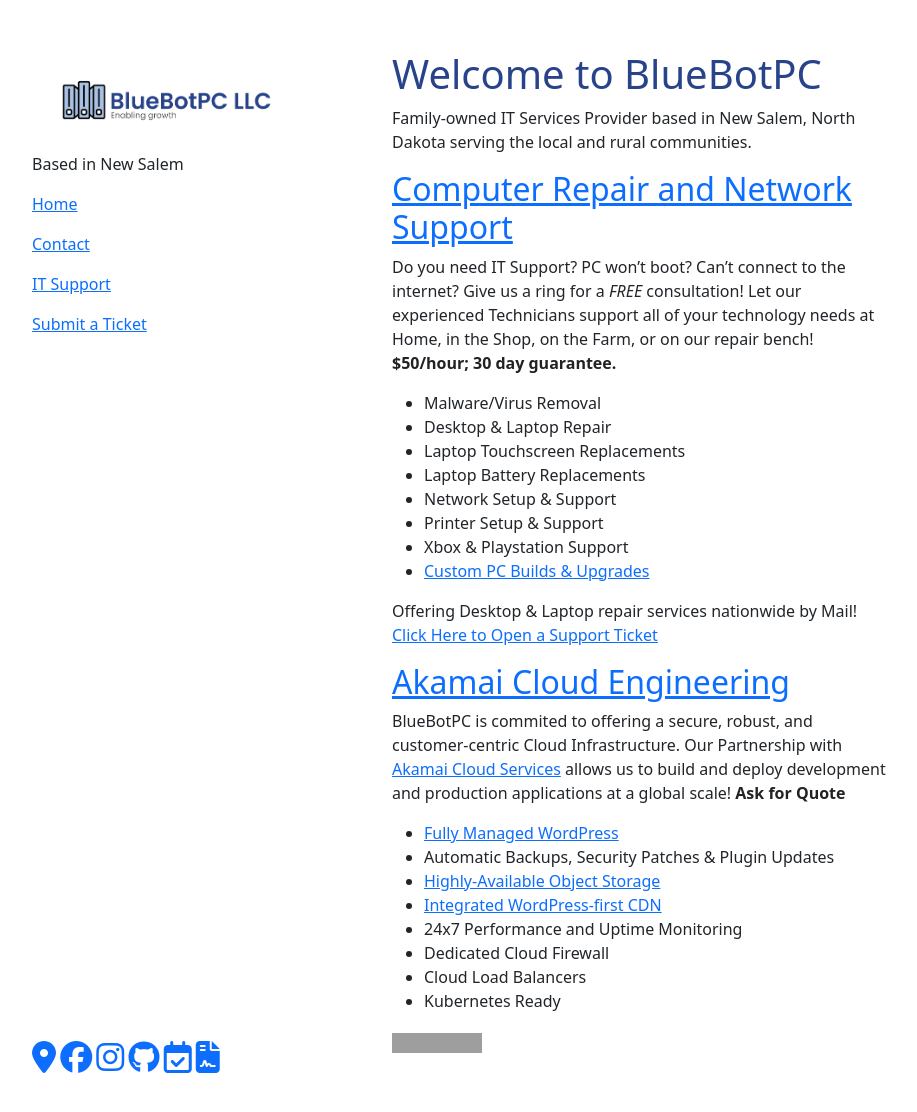
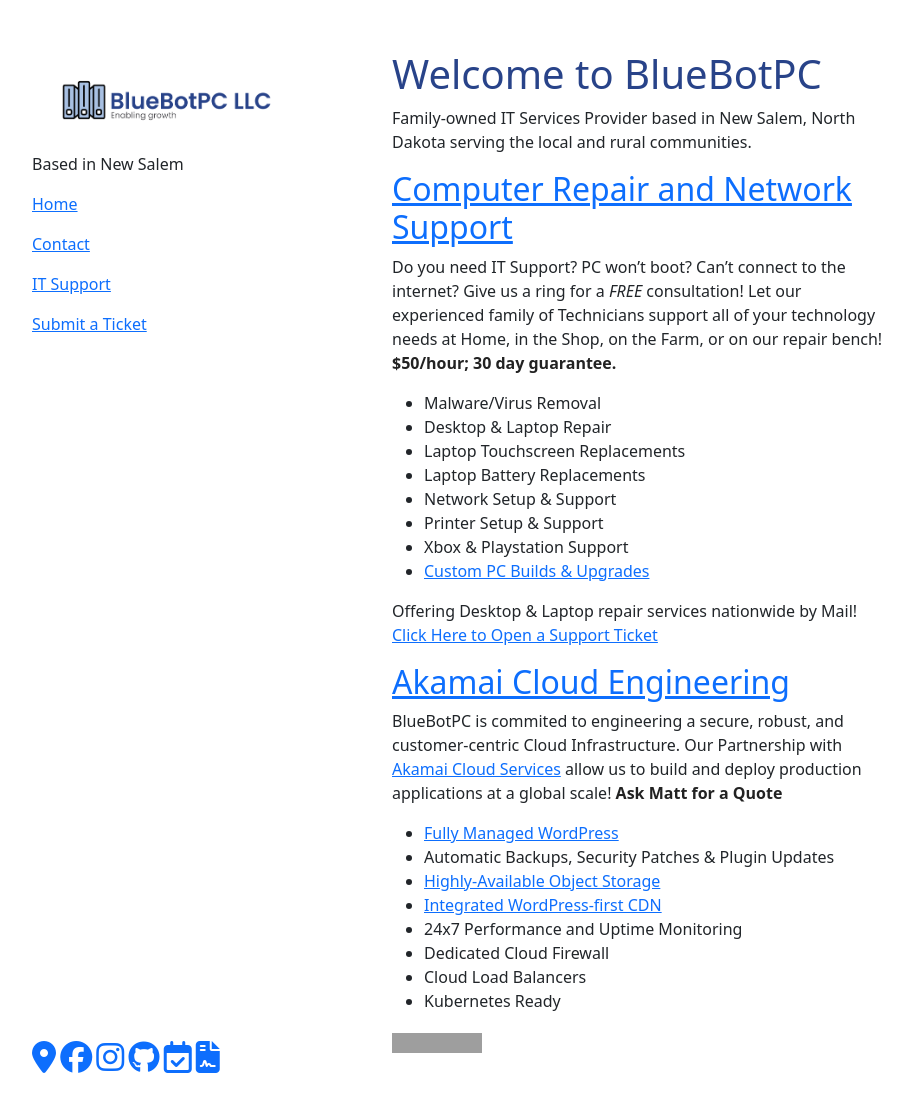
Before and after one commit to GoobyFRS/bluebotpc-web, a Jekyll site: the page built from index.md, in a window 1280 px wide and 1119 px high. Shown: the top 1112 px of the window, without its empty margins (178-1095 px from the left). Built offline with Jekyll 4.4.1, drawn with Linux system fonts in a browser that asks for light colours; nearby versions of some CDN libraries; our own code applies the rules of GitHub Pages for plain Markdown files; grey boxes are pictures that could not be loaded.

Commit message:
grammer clean up
adding a few more keywords
reworked intro to wordpress.md
Updated Pro plan price

```diff
--- a/_includes/head-custom.html
+++ b/_includes/head-custom.html
@@ -9,9 +9,4 @@
 <!-- Font Awesome 5 icons -->
 <script src="https://kit.fontawesome.com/68c9bd6ee9.js" crossorigin="anonymous"></script>
 <!-- Keywords -->
-<meta name="keywords" content="network, computer, repair, service, support, fix, troubleshooting,
-desktop, laptop, console, xbox, 360, xb1, xb1x, xb1s, nintendo,
-broken, screen, battery, keyboard,
-affordable, cloud, game server, hosting, web hosting, vps, vpc, engineering, wordpress, apache, nginx, docker, k8s, scale, security, kubernetes,
-minecraft, rocketchat, terraria, rust,
-new salem, bismarck, nd, north dakota, morton county, oliver county, hazen, center, rolling hills, mandan, rural">
+<meta name="keywords" content="network, computer, repair, service, support, fix, troubleshooting, engineering, solutions, msp, desktop, laptop, console, xbox, 360, xb1, xb1x, xb1s, nintendo, broken, screen, battery, keyboard, affordable, cloud, akamai, game server, hosting, web hosting, vps, vpc, engineering, wordpress, apache, nginx, docker, k8s, scale, security, kubernetes, minecraft, rocketchat, terraria, rust, new salem, bismarck, nd, north dakota, morton county, oliver county, hazen, center, rolling hills, mandan, rural">
--- a/index.md
+++ b/index.md
@@ -4,7 +4,7 @@ Family-owned IT Services Provider based in New Salem, North Dakota serving the l
 
 ## [Computer Repair and  Network Support](https://www.bluebotpc.com/pages/pc)
 
-Do you need IT Support? PC won't boot? Can't connect to the internet? Give us a ring for a _FREE_ consultation! Let our experienced Technicians support all of your technology needs at Home, in the Shop, on the Farm, or on our repair bench! **$50/hour; 30 day guarantee.**
+Do you need IT Support? PC won't boot? Can't connect to the internet? Give us a ring for a _FREE_ consultation! Let our experienced family of Technicians support all of your technology needs at Home, in the Shop, on the Farm, or on our repair bench! **$50/hour; 30 day guarantee.**
 
 - Malware/Virus Removal
 - Desktop & Laptop Repair
@@ -19,7 +19,7 @@ Offering Desktop & Laptop repair services nationwide by Mail! [Click Here to Ope
 
 ## [Akamai Cloud Engineering](https://www.bluebotpc.com/pages/wordpress)
 
-BlueBotPC is commited to offering a secure, robust, and customer-centric Cloud Infrastructure. Our Partnership with [Akamai Cloud Services](https://www.linode.com/global-infrastructure/) allows us to build and deploy development and production applications at a global scale! **Ask for Quote**
+BlueBotPC is commited to engineering a secure, robust, and customer-centric Cloud Infrastructure. Our Partnership with [Akamai Cloud Services](https://www.linode.com/global-infrastructure/) allow us to build and deploy production applications at a global scale! **Ask Matt for a Quote**
 
 - [Fully Managed WordPress](https://www.bluebotpc.com/pages/wordpress)
 - Automatic Backups, Security Patches & Plugin Updates
```
Also changed, not shown: pages/wordpress.md (+2 -2 lines).
